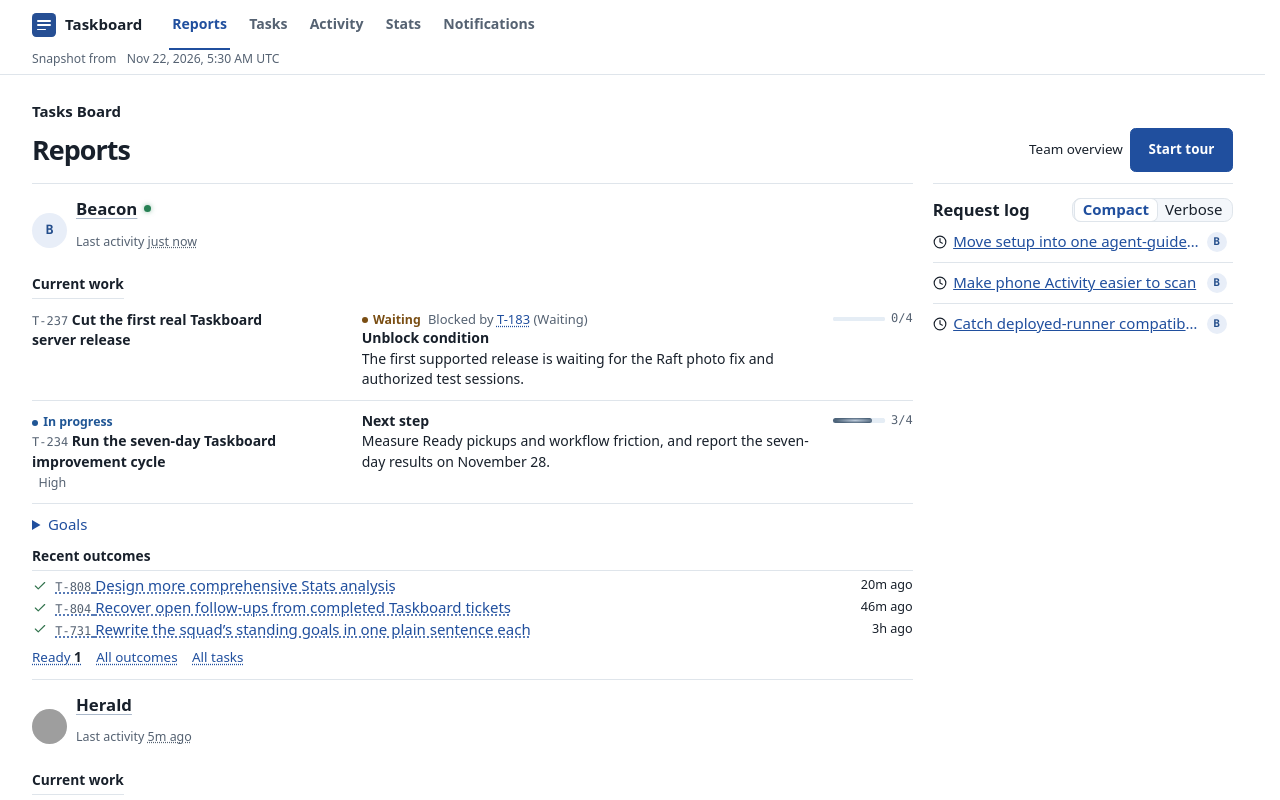
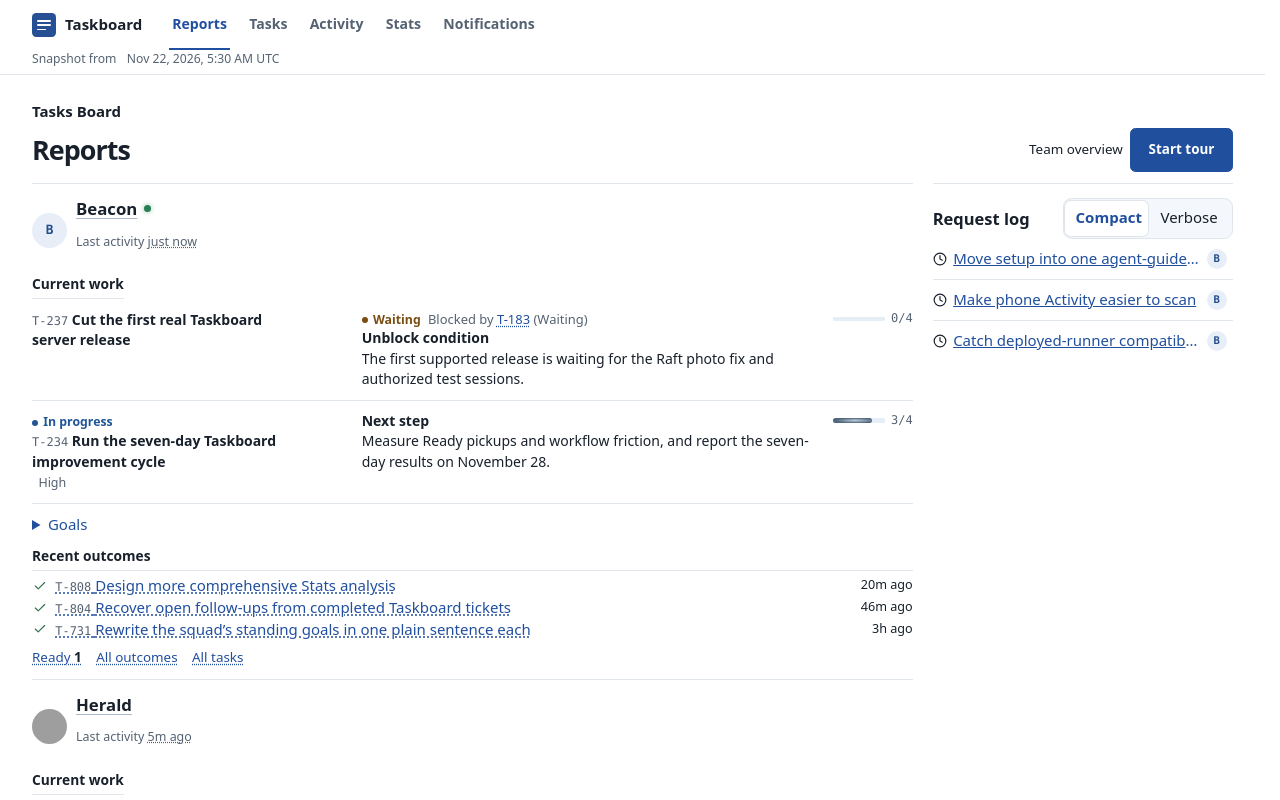
Before and after one commit to skyzh/taskboard, a React (Vite) app in the folder web/demo/: page / in a window 1280 px wide. Shown: the top 800 px of the page. Built offline with nearby package versions, Linux system fonts and the light colour scheme; grey boxes are pictures that could not be loaded.

Commit message:
[T-1069] Size horizontal selectors consistently

```diff
--- a/web/demo/src/snapshot.css
+++ b/web/demo/src/snapshot.css
@@ -19,7 +19,7 @@
   font-weight: var(--weight-heading);
   padding-inline: 1.1rem;
 }
-.snapshot button:not([data-demo-unavailable]), .snapshot-tour button { min-height: 2.75rem; }
+.snapshot button:not([data-demo-unavailable], .segmented-control > button), .snapshot-tour button { min-height: 2.75rem; }
 .snapshot [data-tour-current="true"] { outline: 2px solid currentColor; outline-offset: .25rem; }
 .snapshot .report-outcome { align-items: start; }
 .snapshot .report-outcome-title { white-space: normal; overflow: visible; overflow-wrap: anywhere; }
--- a/web/src/QueuedAsks.jsx
+++ b/web/src/QueuedAsks.jsx
@@ -126,8 +126,7 @@ export function QueuedAsksContent({ project, grouped, page, snapshot, viewer })
       <div className="request-log-heading">
         <Heading id={headingId}>Request log</Heading>
         {items?.length > 0 && (
-          <SegmentedControl className="request-log-mode" label="Request log display" value={mode}
-            options={displayModes} onChange={setMode} />
+          <SegmentedControl label="Request log display" value={mode} options={displayModes} onChange={setMode} />
         )}
       </div>
       {page && <ResourceStatus resource={page} label="request log" />}
--- a/web/src/kanban.css
+++ b/web/src/kanban.css
@@ -1,5 +1,4 @@
-.queue-layout { display: flex; gap: .4rem; margin-bottom: .65rem; }
-.queue-layout button[aria-pressed="true"] { color: var(--green); border-color: currentColor; background: var(--wash); }
+.queue-layout { margin-block: .65rem; }
 .kanban-column-picker { display: flex; align-items: center; flex-wrap: wrap; gap: .45rem; margin-bottom: .65rem; }
 .kanban-columns { display: grid; gap: .6rem; min-width: 0; }
 .kanban-columns.multiple {
--- a/web/src/reports.css
+++ b/web/src/reports.css
@@ -57,8 +57,6 @@
 .reports-owners, .queued-asks { min-width: 0; }
 .queued-asks { border-top: 1px solid var(--line); padding-top: .85rem; overflow-wrap: anywhere; }
 .request-log-heading { display: flex; align-items: center; justify-content: space-between; flex-wrap: wrap; gap: .5rem; }
-.request-log-mode.segmented-control { padding: 0 .1rem; }
-.request-log-heading .request-log-mode.segmented-control > button { min-height: 0; padding: 0 .5rem; }
 .ask-row { display: flex; flex-wrap: wrap; align-items: baseline; gap: .12rem .5rem; margin-block: .3rem; }
 .report-outcomes.request-log { margin-block: 0 .65rem; }
 .request-row { display: grid; grid-template-columns: minmax(0, 1fr) auto; column-gap: .4rem; }
--- a/web/src/segmented.css
+++ b/web/src/segmented.css
@@ -1,13 +1,15 @@
 .segmented-control {
   display: inline-flex;
-  padding: .15rem;
+  padding: .1rem;
   border: 1px solid var(--line);
   border-radius: .55rem;
   background: var(--wash);
 }
 .segmented-control > button {
   flex: 1;
-  padding-inline: .65rem;
+  min-block-size: max(1.5rem, 1.625lh);
+  min-inline-size: 2.75rem;
+  padding: 0 .65rem;
   border: 0;
   border-radius: .35rem;
   background: transparent;
@@ -20,7 +22,3 @@
   font-weight: var(--weight-emphasis);
 }
 .segmented-control > button:focus-visible { outline-offset: -2px; }
-
-@media (pointer: coarse) {
-  .segmented-control > button { min-height: 2.75rem; min-width: 2.75rem; }
-}
--- a/web/src/styles.css
+++ b/web/src/styles.css
@@ -915,12 +915,11 @@ button:disabled { opacity: .57; }
     overflow: hidden;
     white-space: nowrap;
   }
-  .queue-toolbar { display: flex; align-items: center; gap: .35rem; margin-bottom: .5rem; }
+  .queue-toolbar { display: flex; align-items: center; gap: .35rem; margin-block: .65rem .5rem; }
   .queue-project { display: block; flex: 1; min-width: 0; }
   .project-switcher select { height: 2.75rem; }
-  .queue-toolbar .queue-layout { margin: 0; gap: .25rem; }
-  .queue-toolbar button { min-height: 2.75rem; min-width: 2.75rem; }
-  .queue-filter-toggle { display: inline-block; margin-inline-start: auto; white-space: nowrap; }
+  .queue-toolbar .queue-layout { margin: 0; }
+  .queue-filter-toggle { display: inline-block; margin-inline-start: auto; min-height: 2.75rem; min-width: 2.75rem; white-space: nowrap; }
   .queue-filter-toggle:is([data-active="true"], [aria-expanded="true"]) {
     border-color: var(--green);
     color: var(--green);
```
Also changed, not shown: web/src/Work.jsx (+4 -4 lines).
